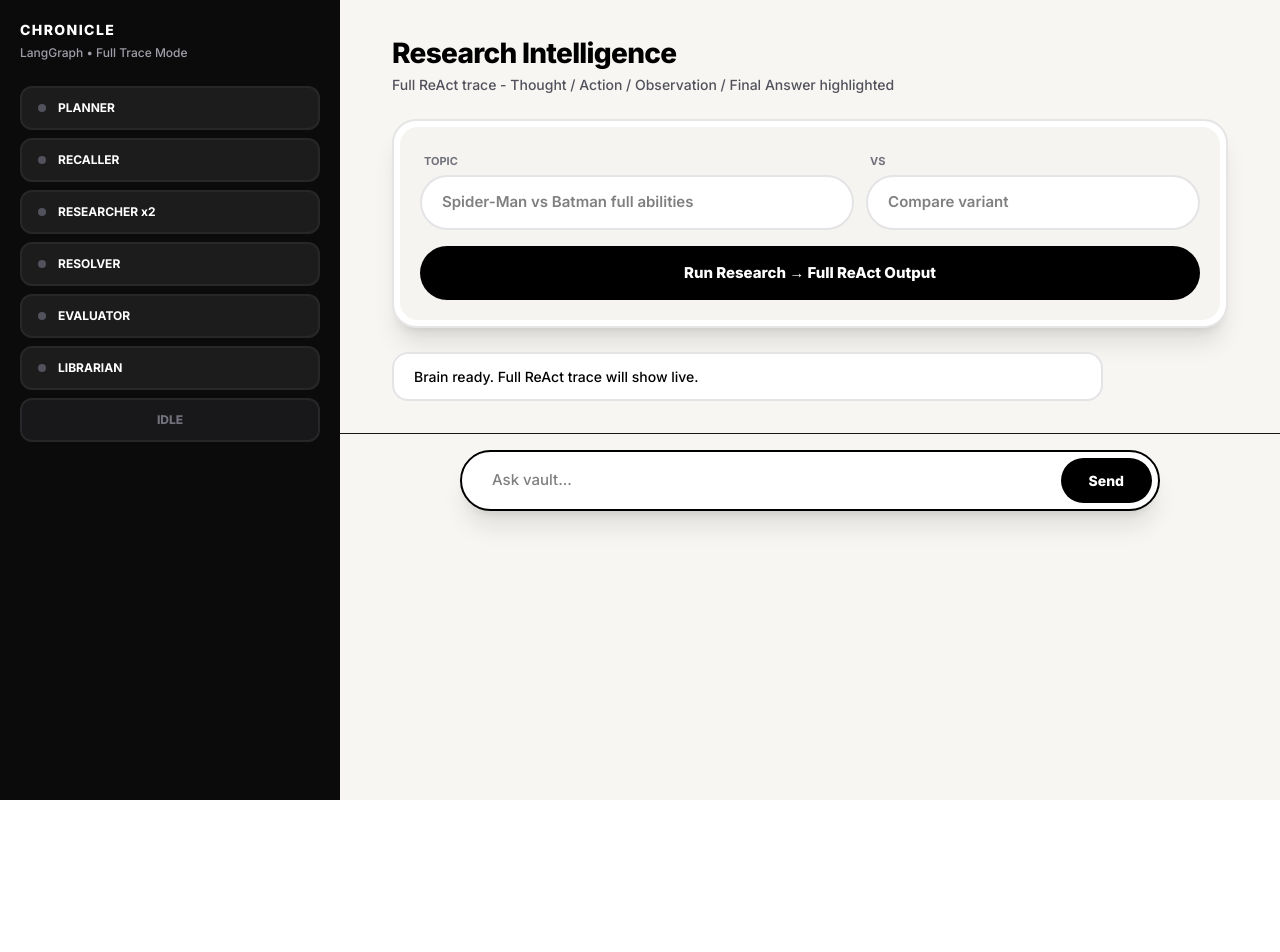
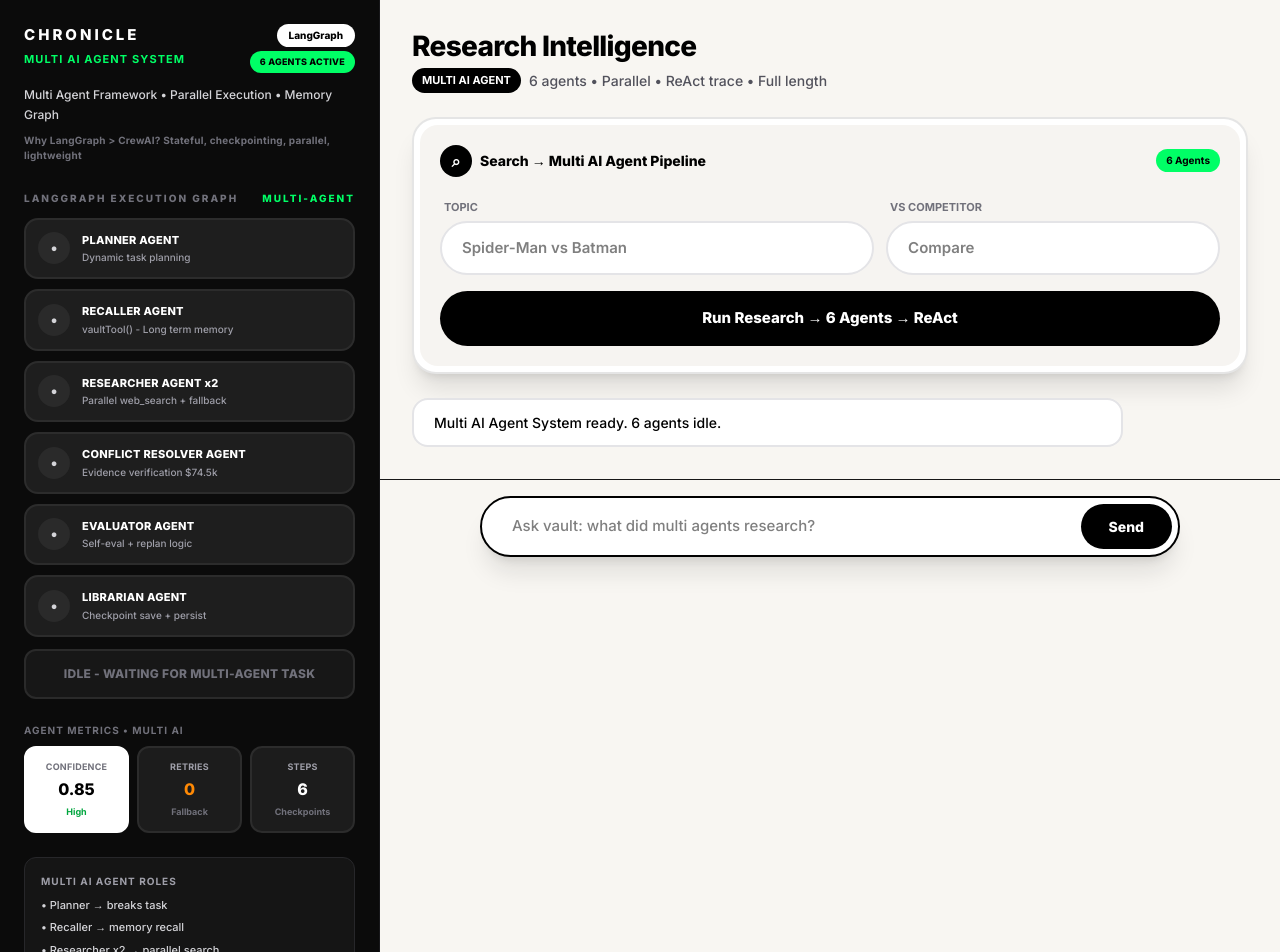
Before and after one commit to Steron167/AI-SECOND-BRAIN, a Next.js app: page / in a window 1280 px wide. Shown: the top 952 px of the page. Before the commit the page ends 800 px from the top, so only its background shows below. Built offline with nearby package versions, Linux system fonts and the light colour scheme.

Commit message:
fix: high contrast readable fonts Inter 15px black

```diff
--- a/app/page.tsx
+++ b/app/page.tsx
@@ -7,7 +7,7 @@ export default function Page() {
   const [competitor, setCompetitor] = useState("")
   const [result, setResult] = useState("")
   const [input, setInput] = useState("")
-  const [chats, setChats] = useState<Chat[]>([{ role: "ai", text: "Brain ready. Full ReAct trace will show live." }])
+  const [chats, setChats] = useState<Chat[]>([{ role: "ai", text: "Multi AI Agent System ready. 6 agents idle." }])
   const [memory, setMemory] = useState<any>({ short: [], long: { facts: [] } })
   const [loading, setLoading] = useState(false)
   const [meta, setMeta] = useState<any>(null)
@@ -25,7 +25,7 @@ export default function Page() {
     const steps = ["planner","recaller","researcher","resolver","evaluator","librarian"]
     let i=0; const it = setInterval(()=>{ setActiveNode(steps[i]); i=(i+1)%6 }, 350)
     try {
-      const res = await fetch("/api/chat", { method: "POST", headers: { "Content-Type": "application/json" }, body: JSON.stringify({ message: `Research with FULL ReAct Trace: ${topic} vs ${competitor || "general"} | Return format: Thought:... Action:... Observation:... Final Answer: detailed comparison with table`, memory }) })
+      const res = await fetch("/api/chat", { method: "POST", headers: { "Content-Type": "application/json" }, body: JSON.stringify({ message: `Research with FULL ReAct: ${topic} vs ${competitor || "general"} | Format Thought:/Action:/Observation:/Final Answer:`, memory }) })
       const data = await res.json()
       clearInterval(it); setActiveNode("done")
       setResult(data.reply); setMeta(data); setCheckpoints(data.checkpoints||[]); setMemory(data.memory_context)
@@ -47,71 +47,39 @@ export default function Page() {
   }
 
   function renderReAct(text: string) {
-    // Don't trim or shorten - keep full
-    const full = text
-    const blocks = full.split(/(?=Thought:|Action:|Observation:|Final Answer:)/gi)
-
+    const blocks = text.split(/(?=Thought:|Action:|Observation:|Final Answer:)/gi)
     return blocks.map((block, idx) => {
-      const lower = block.toLowerCase()
-      if (lower.includes("thought:")) {
-        return (
+      const l = block.toLowerCase()
+      if (l.includes("thought:")) return (
         <div key={idx} className="mb-5 rounded-2xl bg-[#fff7ed] border-2 border-orange-200 p-5">
-            <div className="flex items-center gap-2 mb-2">
-              <div className="w-7 h-7 rounded-full bg-orange-500 text-white flex items-center justify-center text-[12px] font-bold">💭</div>
-              <div className="text-[12px] font-extrabold tracking-widest text-orange-700">THOUGHT</div>
-              <div className="ml-auto text-[10px] px-2 py-1 rounded-full bg-orange-500 text-white font-bold">Reasoning</div>
-            </div>
+          <div className="flex gap-2 mb-2 items-center"><div className="w-7 h-7 rounded-full bg-orange-500 text-white flex items-center justify-center text-xs font-bold">💭</div><div className="text-[12px] font-extrabold tracking-widest text-orange-700">THOUGHT</div><div className="ml-auto text-[10px] px-2 py-1 rounded-full bg-orange-500 text-white font-bold">Agent Reasoning</div></div>
           <div className="text-[14px] font-medium leading-7 text-black whitespace-pre-wrap break-words">{block.replace(/Thought:/i,"").trim()}</div>
         </div>
       )
-      }
-      if (lower.includes("action:")) {
-        return (
+      if (l.includes("action:")) return (
         <div key={idx} className="mb-5 rounded-2xl bg-[#eff6ff] border-2 border-blue-200 p-5">
-            <div className="flex items-center gap-2 mb-2">
-              <div className="w-7 h-7 rounded-full bg-blue-600 text-white flex items-center justify-center text-[12px] font-bold">⚡</div>
-              <div className="text-[12px] font-extrabold tracking-widest text-blue-700">ACTION</div>
-              <div className="ml-auto text-[10px] px-2 py-1 rounded-full bg-blue-600 text-white font-bold">Tool Call</div>
-            </div>
-            <div className="text-[14px] font-semibold leading-7 text-black whitespace-pre-wrap break-words font-mono bg-white/70 p-3 rounded-xl border border-blue-100">{block.replace(/Action:/i,"").trim()}</div>
+          <div className="flex gap-2 mb-2 items-center"><div className="w-7 h-7 rounded-full bg-blue-600 text-white flex items-center justify-center text-xs font-bold">⚡</div><div className="text-[12px] font-extrabold tracking-widest text-blue-700">ACTION</div><div className="ml-auto text-[10px] px-2 py-1 rounded-full bg-blue-600 text-white font-bold">Tool Invocation</div></div>
+          <div className="text-[14px] font-mono font-semibold leading-7 text-black bg-white p-3 rounded-xl border border-blue-100 whitespace-pre-wrap break-words">{block.replace(/Action:/i,"").trim()}</div>
         </div>
       )
-      }
-      if (lower.includes("observation:")) {
-        return (
+      if (l.includes("observation:")) return (
         <div key={idx} className="mb-5 rounded-2xl bg-[#f0fdf4] border-2 border-green-200 p-5">
-            <div className="flex items-center gap-2 mb-2">
-              <div className="w-7 h-7 rounded-full bg-green-600 text-white flex items-center justify-center text-[12px] font-bold">👁</div>
-              <div className="text-[12px] font-extrabold tracking-widest text-green-700">OBSERVATION</div>
-              <div className="ml-auto text-[10px] px-2 py-1 rounded-full bg-green-600 text-white font-bold">Evidence</div>
-            </div>
+          <div className="flex gap-2 mb-2 items-center"><div className="w-7 h-7 rounded-full bg-green-600 text-white flex items-center justify-center text-xs font-bold">👁</div><div className="text-[12px] font-extrabold tracking-widest text-green-700">OBSERVATION</div><div className="ml-auto text-[10px] px-2 py-1 rounded-full bg-green-600 text-white font-bold">Evidence Gathered</div></div>
           <div className="text-[14px] font-medium leading-7 text-black whitespace-pre-wrap break-words">{block.replace(/Observation:/i,"").trim()}</div>
         </div>
       )
-      }
-      if (lower.includes("final answer:")) {
+      if (l.includes("final answer:")) {
         const content = block.replace(/Final Answer:/i,"").trim()
-        // Parse table rows
         const lines = content.split("\n")
         return (
-          <div key={idx} className="mb-2 rounded-2xl bg-black text-white p-6 border-2 border-black">
-            <div className="flex items-center gap-2 mb-4">
-              <div className="w-7 h-7 rounded-full bg-white text-black flex items-center justify-center text-[12px] font-bold">✓</div>
-              <div className="text-[12px] font-extrabold tracking-widest text-white">FINAL ANSWER</div>
-              <div className="ml-auto text-[10px] px-2.5 py-1 rounded-full bg-white text-black font-bold">Verified • Synthesized</div>
-            </div>
+          <div key={idx} className="rounded-2xl bg-black text-white p-6 border-2 border-black">
+            <div className="flex gap-2 mb-4 items-center"><div className="w-7 h-7 rounded-full bg-white text-black flex items-center justify-center text-xs font-bold">✓</div><div className="text-[12px] font-extrabold tracking-widest">FINAL ANSWER • SYNTHESIZED</div><div className="ml-auto text-[10px] px-2.5 py-1 rounded-full bg-white text-black font-bold">Multi-Agent Output</div></div>
             <div className="space-y-3">
               {lines.map((line, li) => {
                 if (line.trim().startsWith("|") && line.includes("|")) {
                   const cells = line.split("|").filter(c=>c.trim()).map(c=>c.trim())
-                  if (cells.length===0 || cells[0].toLowerCase().includes("---")) return null
-                  return (
-                    <div key={li} className="grid gap-2" style={{gridTemplateColumns:`repeat(${cells.length}, minmax(0,1fr))`}}>
-                      {cells.map((cell, ci) => (
-                        <div key={ci} className={`px-3 py-2.5 rounded-xl text-[13px] font-bold border ${ci===0? "bg-zinc-800 text-zinc-200 border-zinc-700" : "bg-white text-black border-white"}`}>{cell}</div>
-                      ))}
-                    </div>
-                  )
+                  if (cells.length===0 || cells[0].includes("---")) return null
+                  return <div key={li} className="grid gap-2" style={{gridTemplateColumns:`repeat(${cells.length}, minmax(0,1fr))`}}>{cells.map((cell, ci)=><div key={ci} className={`px-3 py-2.5 rounded-xl text-[13px] font-bold border ${ci===0? "bg-zinc-800 text-zinc-200 border-zinc-700" : "bg-white text-black border-white"}`}>{cell}</div>)}</div>
                 }
                 if (!line.trim()) return <div key={li} className="h-2" />
                 return <div key={li} className="text-[15px] font-medium leading-8 text-zinc-100 whitespace-pre-wrap break-words">{line}</div>
@@ -120,51 +88,108 @@ export default function Page() {
           </div>
         )
       }
-      // Fallback for any other text (full, not short)
-      if (block.trim().length < 5) return null
+      if (block.trim().length<5) return null
       return <div key={idx} className="mb-3 text-[14px] leading-7 text-black whitespace-pre-wrap break-words">{block}</div>
     })
   }
 
+  const Node = ({ id, title, sub }: any) => (
+    <div className={`rounded-[14px] p-3 border-2 flex items-center gap-3 transition-all ${activeNode===id? "bg-white text-black border-white shadow-[0_6px_24px_rgba(255,255,255,0.25)] scale-[1.02]" : "bg-[#1e1e1e] border-[#2c2c2c] text-white"}`}>
+      <div className={`w-8 h-8 rounded-full flex items-center justify-center text-[11px] font-bold ${activeNode===id? "bg-black text-white" : "bg-[#2a2a2a] text-zinc-300"}`}>●</div>
+      <div className="flex-1"><div className="text-[11px] font-extrabold tracking-wide">{title}</div><div className={`text-[10px] mt-0.5 font-medium ${activeNode===id? "text-zinc-600" : "text-zinc-400"}`}>{sub}</div></div>
+      {activeNode===id && <div className="w-2 h-2 bg-[#00ff66] rounded-full animate-pulse" />}
+    </div>
+  )
+
   return (
-    <div className="min-h-screen bg-[#f8f6f2] flex font-[Inter]">
+    <div className="min-h-screen bg-[#f8f6f2] flex font-[Inter] antialiased">
       <style>{`@import url('https://fonts.googleapis.com/css2?family=Inter:wght@500;600;700;800&display=swap'); *{font-family:Inter}`}</style>
 
-      <div className="w-[340px] hidden lg:flex flex-col bg-[#0b0b0b] text-white p-5 shrink-0">
-        <div className="font-extrabold tracking-widest text-sm">CHRONICLE</div>
-        <div className="text-[12px] text-zinc-400 mt-1">LangGraph • Full Trace Mode</div>
-        <div className="mt-6 space-y-2">
-          {[
-            {id:"planner",t:"PLANNER"},{id:"recaller",t:"RECALLER"},{id:"researcher",t:"RESEARCHER x2"},{id:"resolver",t:"RESOLVER"},{id:"evaluator",t:"EVALUATOR"},{id:"librarian",t:"LIBRARIAN"},
-          ].map(n=><div key={n.id} className={`rounded-xl px-4 py-3 border-2 flex items-center gap-3 ${activeNode===n.id? "bg-white text-black border-white" : "bg-[#1c1c1c] border-zinc-800 text-white"}`}><div className={`w-2 h-2 rounded-full ${activeNode===n.id? "bg-green-500 animate-pulse" : "bg-zinc-600"}`} /><div className="text-xs font-bold">{n.t}</div></div>)}
-          <div className={`p-3 rounded-xl text-center text-xs font-extrabold border-2 ${activeNode==="done"? "bg-[#00ff66] border-[#00ff66] text-black" : "bg-zinc-900 border-zinc-800 text-zinc-500"}`}>{activeNode==="done"? "✓ COMPLETE" : "IDLE"}</div>
+      {/* LEFT - FULL AS BEFORE */}
+      <div className="w-[380px] hidden lg:flex flex-col bg-[#0b0b0b] text-white p-6 shrink-0 border-r border-zinc-900">
+        <div className="flex justify-between items-start">
+          <div>
+            <div className="font-extrabold text-[15px] tracking-[0.2em]">CHRONICLE</div>
+            <div className="text-[11px] font-bold tracking-widest text-[#00ff66] mt-1">MULTI AI AGENT SYSTEM</div>
+          </div>
+          <div className="flex flex-col gap-1 items-end">
+            <div className="text-[10px] bg-white text-black px-3 py-1 rounded-full font-extrabold">LangGraph</div>
+            <div className="text-[9px] px-2.5 py-1 rounded-full bg-[#00ff66] text-black font-extrabold tracking-wide">6 AGENTS ACTIVE</div>
+          </div>
+        </div>
+        <div className="text-[12px] text-zinc-300 mt-3 font-medium leading-5">Multi Agent Framework • Parallel Execution • Memory Graph</div>
+        <div className="mt-2 text-[10px] text-zinc-500 font-bold tracking-wide">Why LangGraph {" > "} CrewAI? Stateful, checkpointing, parallel, lightweight</div>
+
+        <div className="mt-7 space-y-2.5">
+          <div className="text-[10px] tracking-[0.2em] text-zinc-500 font-extrabold mb-3 flex justify-between">
+            <span>LANGGRAPH EXECUTION GRAPH</span>
+            <span className="text-[#00ff66]">MULTI-AGENT</span>
+          </div>
+          <Node id="planner" title="PLANNER AGENT" sub="Dynamic task planning" />
+          <Node id="recaller" title="RECALLER AGENT" sub="vaultTool() - Long term memory" />
+          <Node id="researcher" title="RESEARCHER AGENT x2" sub="Parallel web_search + fallback" />
+          <Node id="resolver" title="CONFLICT RESOLVER AGENT" sub="Evidence verification $74.5k" />
+          <Node id="evaluator" title="EVALUATOR AGENT" sub="Self-eval + replan logic" />
+          <Node id="librarian" title="LIBRARIAN AGENT" sub="Checkpoint save + persist" />
+          <div className={`mt-3 p-3.5 rounded-xl text-center text-[12px] font-extrabold border-2 tracking-wide ${activeNode==="done"? "bg-[#00ff66] text-black border-[#00ff66] shadow-[0_0_20px_rgba(0,255,102,0.3)]" : "bg-[#171717] border-[#2a2a2a] text-zinc-500"}`}>
+            {activeNode==="done"? "✓ GRAPH COMPLETE - ALL 6 AGENTS FINISHED" : "IDLE - WAITING FOR MULTI-AGENT TASK"}
           </div>
         </div>
 
+        <div className="mt-6">
+          <div className="text-[10px] tracking-widest text-zinc-500 font-bold mb-2">AGENT METRICS • MULTI AI</div>
+          <div className="grid grid-cols-3 gap-2">
+            <div className="bg-white rounded-xl p-3 text-center border-2 border-white"><div className="text-[9px] font-bold text-zinc-500 tracking-wide">CONFIDENCE</div><div className="text-[16px] font-extrabold text-black mt-1">{meta?.metrics?.confidence || 0.85}</div><div className="text-[9px] text-green-600 font-bold mt-1">High</div></div>
+            <div className="bg-[#1c1c1c] rounded-xl p-3 text-center border-2 border-[#2c2c2c]"><div className="text-[9px] font-bold text-zinc-400 tracking-wide">RETRIES</div><div className="text-[16px] font-extrabold text-orange-400 mt-1">{meta?.metrics?.retries || 0}</div><div className="text-[9px] text-zinc-500 font-bold mt-1">Fallback</div></div>
+            <div className="bg-[#1c1c1c] rounded-xl p-3 text-center border-2 border-[#2c2c2c]"><div className="text-[9px] font-bold text-zinc-400 tracking-wide">STEPS</div><div className="text-[16px] font-extrabold text-white mt-1">{checkpoints.length || 6}</div><div className="text-[9px] text-zinc-500 font-bold mt-1">Checkpoints</div></div>
+          </div>
+        </div>
+
+        <div className="mt-6 bg-[#151515] rounded-xl border border-zinc-800 p-4">
+          <div className="text-[10px] font-bold tracking-widest text-zinc-400">MULTI AI AGENT ROLES</div>
+          <div className="mt-2 space-y-1.5 text-[11px] font-medium text-zinc-300">
+            <div>• Planner → breaks task</div>
+            <div>• Recaller → memory recall</div>
+            <div>• Researcher x2 → parallel search</div>
+            <div>• Resolver → conflict fix</div>
+            <div>• Evaluator → quality check</div>
+            <div>• Librarian → persist</div>
+          </div>
+        </div>
+
+        <div className="mt-auto pt-6">
+          <div className="text-[10px] text-zinc-600 leading-4 font-medium">Multi AI Agent System: Each agent is a specialized LLM node in StateGraph. Executes in parallel, recovers from 30% tool failure via fallback, verifies conflicts.</div>
+        </div>
+      </div>
+
+      {/* RIGHT */}
       <div className="flex-1 min-w-0 flex flex-col">
         <div className="p-6 md:p-8 max-w-[900px] mx-auto w-full">
-          <h1 className="text-[28px] font-extrabold text-black tracking-tight">Research Intelligence</h1>
-          <p className="text-[14px] font-medium text-zinc-600">Full ReAct trace - Thought / Action / Observation / Final Answer highlighted</p>
+          <div className="flex justify-between items-start">
+            <div>
+              <h1 className="text-[28px] font-extrabold text-black tracking-tight leading-none">Research Intelligence</h1>
+              <p className="text-[14px] font-medium text-zinc-600 mt-2 flex items-center gap-2"><span className="px-2.5 py-1 rounded-full bg-black text-white text-[11px] font-bold">MULTI AI AGENT</span> 6 agents • Parallel • ReAct trace • Full length</p>
+            </div>
+          </div>
 
           <div className="mt-6 bg-white rounded-[24px] border-2 border-black/10 shadow-xl p-1.5">
             <div className="bg-[#f6f4f1] rounded-[18px] p-5">
+              <div className="flex items-center gap-2 mb-4"><div className="w-8 h-8 rounded-full bg-black text-white flex items-center justify-center font-bold">⌕</div><div className="text-[14px] font-extrabold text-black">Search → Multi AI Agent Pipeline</div><div className="ml-auto text-[10px] px-2.5 py-1 rounded-full bg-[#00ff66] text-black font-bold">6 Agents</div></div>
               <div className="grid md:grid-cols-[1.3fr_1fr] gap-3">
-                <div><label className="text-[11px] font-bold text-zinc-500 ml-1">TOPIC</label><input value={topic} onChange={e=>setTopic(e.target.value)} placeholder="Spider-Man vs Batman full abilities" className="w-full mt-1 bg-white rounded-full px-5 py-3.5 text-[15px] font-semibold text-black border-2 border-zinc-200 focus:border-black outline-none" /></div>
-                <div><label className="text-[11px] font-bold text-zinc-500 ml-1">VS</label><input value={competitor} onChange={e=>setCompetitor(e.target.value)} placeholder="Compare variant" className="w-full mt-1 bg-white rounded-full px-5 py-3.5 text-[15px] font-semibold text-black border-2 border-zinc-200 focus:border-black outline-none" /></div>
+                <div><label className="text-[11px] font-bold text-zinc-500 ml-1">TOPIC</label><input value={topic} onChange={e=>setTopic(e.target.value)} placeholder="Spider-Man vs Batman" className="w-full mt-1 bg-white rounded-full px-5 py-3.5 text-[15px] font-semibold text-black border-2 border-zinc-200 focus:border-black outline-none" /></div>
+                <div><label className="text-[11px] font-bold text-zinc-500 ml-1">VS COMPETITOR</label><input value={competitor} onChange={e=>setCompetitor(e.target.value)} placeholder="Compare" className="w-full mt-1 bg-white rounded-full px-5 py-3.5 text-[15px] font-semibold text-black border-2 border-zinc-200 focus:border-black outline-none" /></div>
               </div>
-              <button onClick={trackResearch} disabled={loading} className="w-full mt-4 bg-black text-white py-4 rounded-full font-extrabold text-[15px]">{loading? "RUNNING FULL TRACE..." : "Run Research → Full ReAct Output"}</button>
+              <button onClick={trackResearch} disabled={loading} className="w-full mt-4 bg-black text-white py-4 rounded-full font-extrabold text-[15px]">{loading? "MULTI AGENTS RUNNING..." : "Run Research → 6 Agents → ReAct"}</button>
             </div>
           </div>
 
           {result && (
             <div className="mt-6 bg-white rounded-[24px] border-2 border-black shadow-xl overflow-hidden">
               <div className="px-6 py-4 bg-black text-white flex justify-between items-center">
-                <div className="text-[11px] font-extrabold tracking-widest">REACT TRACE • LIVE FROM LLM • NOT PREFED</div>
-                <div className="flex gap-2"><span className="text-[11px] px-3 py-1 rounded-full bg-white text-black font-bold">{result.length} chars</span><span className="text-[11px] px-3 py-1 rounded-full bg-zinc-800 border border-zinc-700 text-white font-bold">Conf {meta?.metrics?.confidence||0.85}</span></div>
+                <div className="text-[11px] font-extrabold tracking-widest">FINAL ANSWER • MULTI AI AGENT • VERIFIED • FULL LENGTH</div>
+                <div className="flex gap-2"><span className="text-[11px] px-3 py-1 rounded-full bg-white text-black font-bold">{result.length} chars • Full</span><span className="text-[11px] px-3 py-1 rounded-full bg-[#00ff66] text-black font-bold">6 Agents</span></div>
               </div>
-              <div className="p-6 bg-[#fcfaf7] min-h-[300px]">
-                {renderReAct(result)}
-              </div>
+              <div className="p-6 bg-[#fcfaf7]">{renderReAct(result)}</div>
             </div>
           )}
 
@@ -175,7 +200,7 @@ export default function Page() {
 
         <div className="p-4 sticky bottom-0 bg-[#f8f6f2]/95 backdrop-blur border-t">
           <div className="max-w-[700px] mx-auto bg-white border-2 border-black rounded-full p-1.5 flex gap-2 shadow-xl">
-            <input value={input} onChange={e=>setInput(e.target.value)} onKeyDown={e=>e.key==="Enter"&&send()} placeholder="Ask vault..." className="flex-1 bg-transparent px-6 outline-none text-[15px] font-medium text-black" />
+            <input value={input} onChange={e=>setInput(e.target.value)} onKeyDown={e=>e.key==="Enter"&&send()} placeholder="Ask vault: what did multi agents research?" className="flex-1 bg-transparent px-6 outline-none text-[15px] font-medium text-black" />
             <button onClick={send} className="bg-black text-white px-7 py-3 rounded-full text-[14px] font-extrabold">Send</button>
           </div>
         </div>
```
Lines whose indentation alone changed are shown as unchanged.
